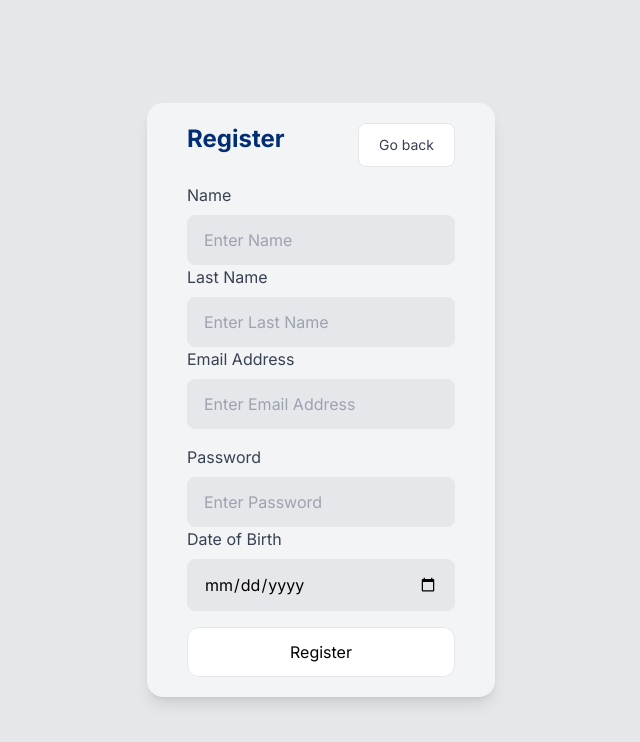
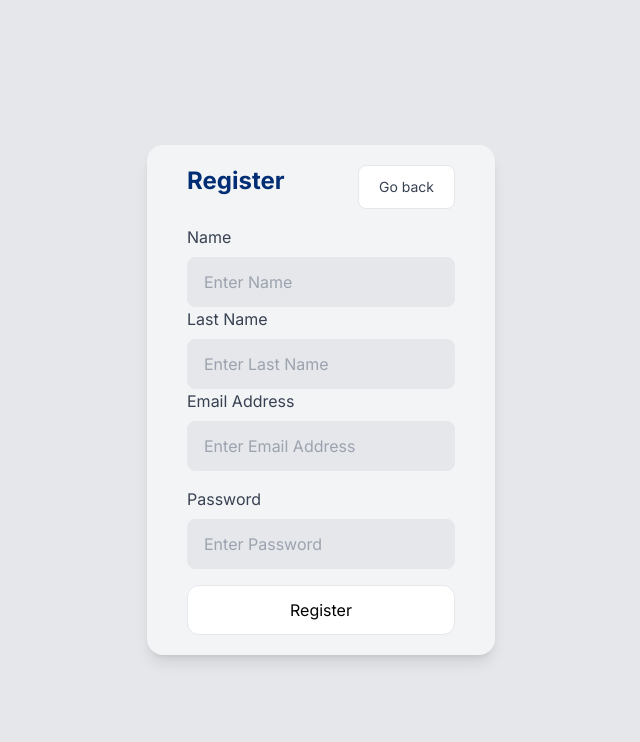
Before and after one commit to bexy65/dashboard12, a Next.js app: page /register in a window 1280 px wide. Shown: the top 742 px of the page, without its empty margins (319-959 px from the left). Built offline with nearby package versions, Linux system fonts and the light colour scheme.

Commit message:
register logic, add DB, routing

```diff
--- a/app/components/register/RegistrationForm.tsx
+++ b/app/components/register/RegistrationForm.tsx
@@ -1,27 +1,74 @@
 "use client";
 import React from "react";
-import { useState } from "react";
+import { useState, useEffect } from "react";
 import Link from "next/link";
+import supabase from "@/app/config/supabase";
+import { useRouter } from "next/navigation";
 
 const Register = () => {
+  const router = useRouter();
+
+  const [passwordError, setPasswordError] = useState("");
+  const [emailError, setEmailError] = useState("");
   const [formData, setFormData] = useState({
     email: "",
     name: "",
     lastName: "",
-    dob: "",
     password: "",
   });
 
-  const handleChange = (e) => {
+  const handleChange = (e: any) => {
     const { name, value } = e.target;
     setFormData((prevData) => ({ ...prevData, [name]: value }));
   };
 
-  const handleSubmit = (e) => {
+  const handleSubmit = async (e: any) => {
     e.preventDefault();
-    // Add your registration logic here
-    console.log("Form Data:", formData);
-    // Redirect to a success page or perform other actions as needed
+
+    if (formData.password.length < 8) {
+      setPasswordError("Password should be 8 or longer");
+      return;
+    }
+
+    try {
+      // Check if the email is already in use
+      const { data: existingUsers, error: existingUsersError } = await supabase
+        .from("users")
+        .select("email")
+        .eq("email", formData.email);
+
+      if (existingUsersError) {
+        console.error("Error checking existing users:", existingUsersError);
+        return;
+      }
+
+      if (existingUsers && existingUsers.length > 0) {
+        setEmailError("Email address is already in use");
+        return;
+      }
+
+      // If email is not in use, create a new user
+      const { data: newUser, error: createUserError } = await supabase
+        .from("users")
+        .upsert([
+          {
+            email: formData.email,
+            name: formData.name,
+            last_name: formData.lastName,
+            password: formData.password,
+          },
+        ]);
+
+      if (createUserError) {
+        console.error("Error creating user:", createUserError);
+        return;
+      } else {
+        router.push("/login");
+        console.log("User created successfully:", newUser);
+      }
+    } catch (error) {
+      console.error("Error during registration:", error);
+    }
   };
 
   return (
@@ -37,7 +84,6 @@ const Register = () => {
         </Link>
       </div>
       <form onSubmit={handleSubmit}>
-        <div>
         <label className="block text-gray-700">Name</label>
         <input
           type="text"
@@ -49,9 +95,7 @@ const Register = () => {
           className="w-full px-4 py-3 rounded-lg bg-gray-200 mt-2 border focus:border-blue-500 focus:bg-white focus:outline-none"
           required
         />
-        </div>
 
-        <div>
         <label className="block text-gray-700">Last Name</label>
         <input
           type="text"
@@ -63,9 +107,7 @@ const Register = () => {
           className="w-full px-4 py-3 rounded-lg bg-gray-200 mt-2 border focus:border-blue-500 focus:bg-white focus:outline-none"
           required
         />
-        </div>
 
-        <div>
         <label className="block text-gray-700">Email Address</label>
         <input
           type="email"
@@ -77,10 +119,9 @@ const Register = () => {
           className="w-full px-4 py-3 rounded-lg bg-gray-200 mt-2 border focus:border-blue-500 focus:bg-white focus:outline-none"
           required
         />
-        </div>
+        <p className="text-red-500 my-2">{emailError && emailError}</p>
 
-        <div className="mt-4">
-          <label className="block text-gray-700">Password</label>
+        <label className="block text-gray-700 mt-4">Password</label>
         <input
           type="password"
           value={formData.password}
@@ -92,21 +133,7 @@ const Register = () => {
           focus:bg-white focus:outline-none"
           required
         />
-        </div>
-
-        <div>
-          <label className="block text-gray-700">Date of Birth</label>
-          <input
-            type="date"
-            name="dob"
-            id="dob"
-            value={formData.dob}
-            onChange={handleChange}
-            placeholder="Enter Date of Birth"
-            className="w-full px-4 py-3 rounded-lg bg-gray-200 mt-2 border focus:border-blue-500 focus:bg-white focus:outline-none"
-            required
-          />
-        </div>
+        <p className="text-red-500 my-2">{passwordError && passwordError}</p>
 
         <div className="flex justify-center items-center mt-4">
           <button className="w-full p-3 bg-white border rounded-xl hover:border-blue-700">
--- /dev/null
+++ b/app/config/supabase.js
@@ -0,0 +1,8 @@
+import { createClient } from "@supabase/supabase-js";
+
+const supabaseUrl = process.env.NEXT_PUBLIC_SUPABASE_URL;
+const supabaseKey = process.env.NEXT_PUBLIC_SUPABASE_ANON_KEY;
+
+const supabase = createClient(supabaseUrl, supabaseKey);
+
+export default supabase;
--- a/package.json
+++ b/package.json
@@ -9,12 +9,16 @@
     "lint": "next lint"
   },
   "dependencies": {
+    "@supabase/supabase-js": "^2.38.5",
+    "bcryptjs": "^2.4.3",
+    "mongoose": "^8.0.1",
     "next": "14.0.3",
     "next-auth": "^5.0.0-beta.3",
     "react": "^18",
     "react-dom": "^18"
   },
   "devDependencies": {
+    "@types/bcryptjs": "^2.4.6",
     "@types/node": "^20",
     "@types/react": "^18",
     "@types/react-dom": "^18",
```
Also changed, not shown: 2 other files (tests, documents, lock files or other folders). Lines whose indentation alone changed are shown as unchanged.
